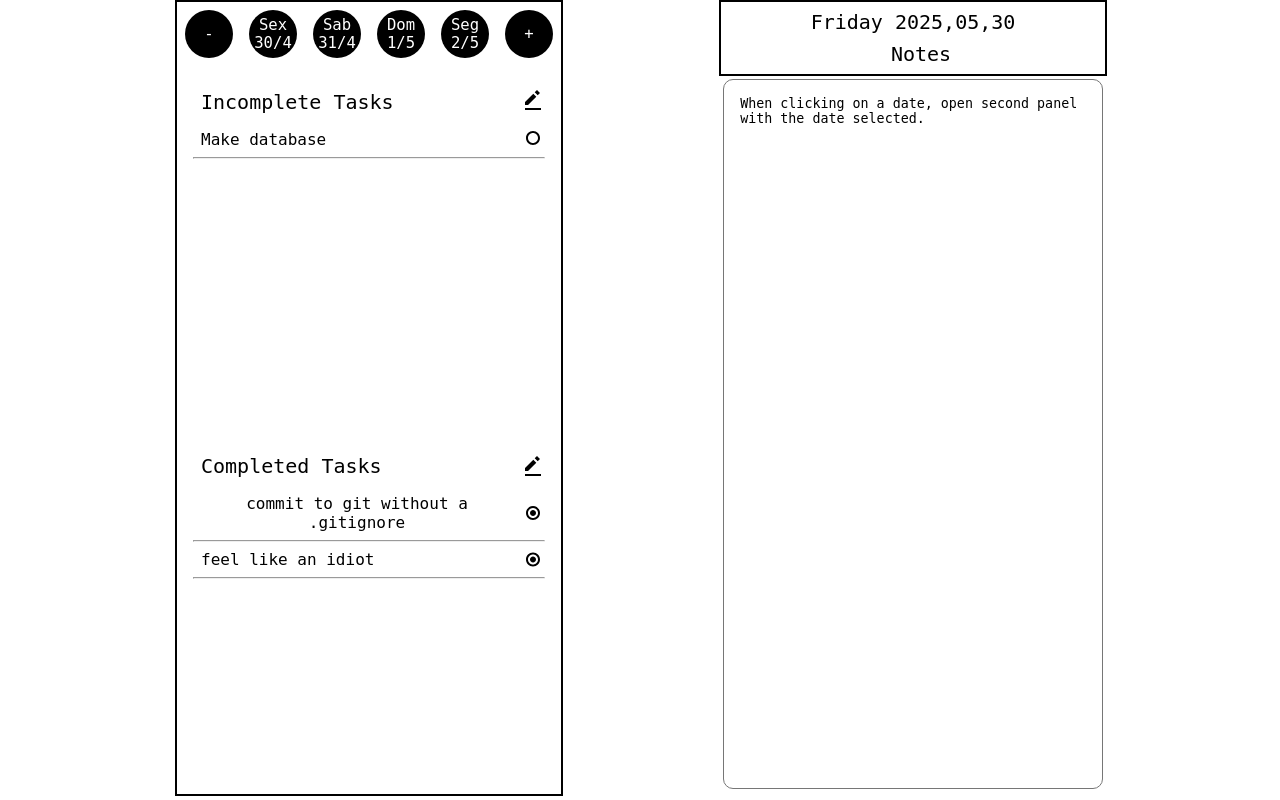
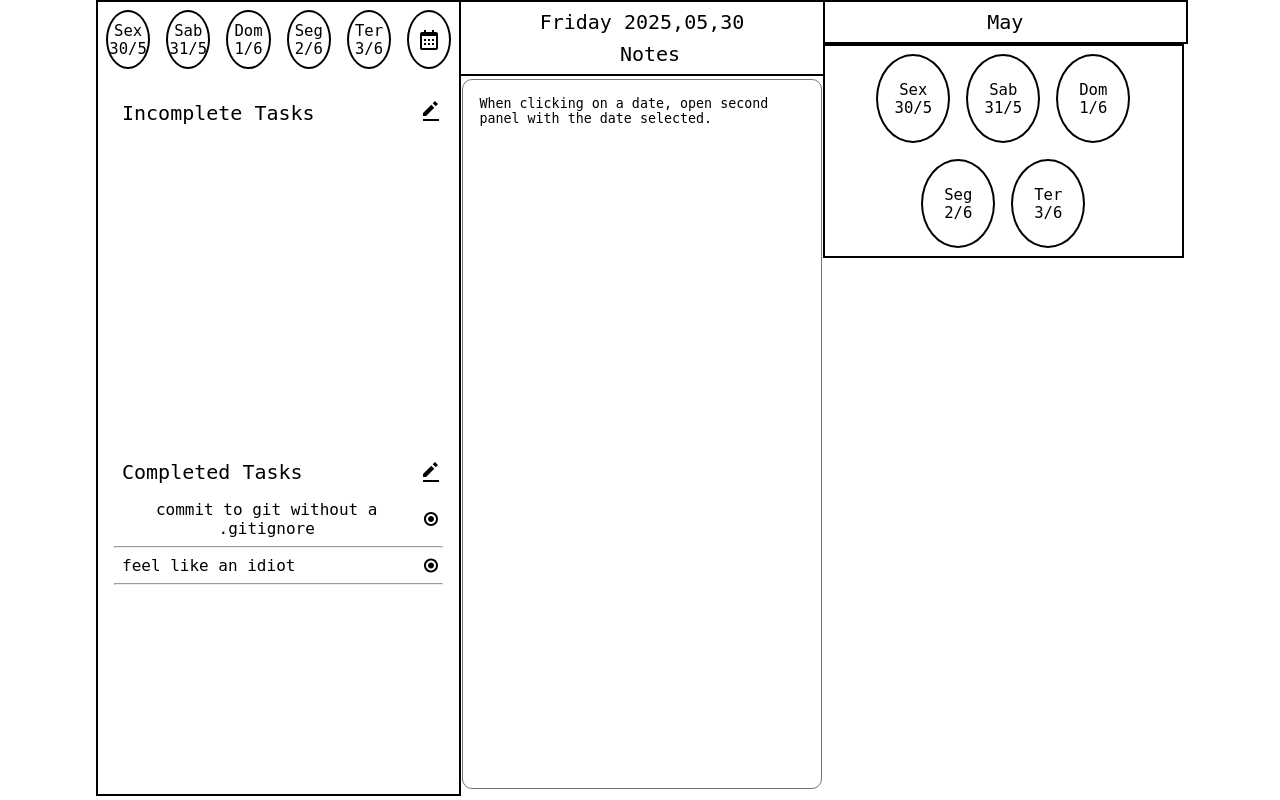
Before and after one commit to Ulysses-Alves/flask-test-project, a Flask app: page / in a window 1280 px wide. Run offline with Flask 3, Linux system fonts and the light colour scheme; parts of the project's set-up code (start-up, migrations or seed data) failed here and were passed over.

Commit message:
adicionada lógica inicial para o painel do calendário

```diff
--- a/main.py
+++ b/main.py
@@ -14,7 +14,7 @@ app.config['DEBUG'] = True
 @app.route('/')
 def index():
     date = datetime.now()
-    return render_template('index.html', current_date = date.strftime("%Y,%m,%d"), current_weekday_ab = date.strftime("%a"), current_weekday = date.strftime("%A"))
+    return render_template('index.html', current_date = date.strftime("%Y,%m,%d"), current_weekday_ab = date.strftime("%a"), current_weekday = date.strftime("%A"), current_month = date.strftime("%B"))
 
 if __name__ == '__main__':
     app.run(debug=True)
--- a/static/css/style.css
+++ b/static/css/style.css
@@ -15,12 +15,17 @@ p{
     margin: 0.5rem;
 }
 
-#main-panel{
+#tasks-panel{
     width: 30vw;
     height: 99vh;
 }
 
-#second-panel{
+#notes-panel{
+    width: 30vw;
+    height: 99vh;
+}
+
+#calendar-panel{
     width: 30vw;
     height: 99vh;
 }
@@ -92,6 +97,10 @@ p{
     width: 85vw;
 }
 
+.fill-width{
+    width: 100%;
+}
+
 .center-text{
     text-align: center;
 }
@@ -106,6 +115,10 @@ p{
     flex-direction: row;
 }
 
+.wrap{
+    flex-wrap: wrap;
+}
+
 .align-center{
     align-items: center;
 }
@@ -118,6 +131,10 @@ p{
     justify-content: space-around;
 }
 
+.just-center{
+    justify-content: center;
+}
+
 .t{
     width: 30vw;
     height: 90vh;
@@ -127,9 +144,10 @@ p{
     position: relative;
     width: 25%;
     border-radius: 50%;
-    background-color: black;
+    background-color: white;
     max-width: 70px;
     margin: 0.5rem;
+    border: 2px solid black;
 }
 .circle::after{
     content:"";
@@ -139,7 +157,7 @@ p{
 
 .circle-text{
     position: absolute;
-    color: white;
+    color: black;
     font-size: larger;
     width: 100%;
     height: 100%;
--- a/static/js/button-script.js
+++ b/static/js/button-script.js
@@ -39,4 +39,12 @@ function saveTask(task){
 }
 
 function setAsComplete(){
+    //ask for confirmation, move date.
 }
+
+function openMonthPanel(){
+}
+
+function getDateToDo(){
+    // need to get incomplete task, completed tasks
+}
--- a/static/js/date-script.js
+++ b/static/js/date-script.js
@@ -2,41 +2,53 @@
 const baseDate = currentDate;
 const nextDates = [];
 const weekDays = ["Dom", "Seg", "Ter", "Qua", "Qui", "Sex", "Sab"];
+const months = []
+const dayAmount = 5;
 
 const selector = document.getElementById("date-selector");
+const calendar = document.getElementById("calendar-container");
 
-document.addEventListener("DOMContentLoaded", getNextDates());
+document.addEventListener("DOMContentLoaded", () => {
+    addDatesToSelector()
+    loadCalendar()
+});
 
-function getNextDates(){
     //look into progressive mutation of this code
     // for (let i = 1; i < 6; i++) {
     //     nextDates.push(new Date(date.setDate(date.getDate() + i)));
     // }
-    for(let i = 0; i < 4; i++){
+
+function addDatesToSelector(){
+
+    for(let i = 0; i < dayAmount; i++){
         const date = new Date(baseDate);
         date.setDate(date.getDate()+i);
         nextDates.push(date);
     }
-    addDatesToSelector();
-}
 
-function addDatesToSelector(){
-    selector.innerHTML += `
-        <div class="circle">
-                <div class="circle-text">-</div>
-            </div>
-        `;
-
-    for(let i = 0; i < 4; i++){
+    for(let i = 0; i < dayAmount; i++){
+        console.log(nextDates[i]);
+        console.log(nextDates[i].getMonth());
         selector.innerHTML += `
         <div class="circle">
-                <div class="circle-text">${weekDays[nextDates[i].getDay()]}<br>${nextDates[i].getDate() + "/" + nextDates[i].getMonth()}</div>
+                <button class="btn" onclick="getDateToDo()" type="button"><div class="circle-text">${weekDays[nextDates[i].getDay()]}<br>${nextDates[i].getDate() + "/" + (nextDates[i].getMonth() + 1)}</div></button>
             </div>
         `;
     }
     selector.innerHTML += `
         <div class="circle">
-                <div class="circle-text">+</div>
+               <button class="btn" onclick="openMonthPanel()" type="button"><div class="circle-text"><img src="/static/img/bx-calendar.svg" alt="move back one day"></div></button>
             </div>
         `;
 }
+//sunday based calendar, rather than fixed amount.
+//check what today is, is sunday? if not find previous sunday, start calendar from that sunday. go for four sundays?
+function loadCalendar(){
+    for(let i = 0; i < dayAmount; i++){
+        calendar.innerHTML += `
+        <div class="circle">
+                <button class="btn" onclick="getDateToDo()" type="button"><div class="circle-text">${weekDays[nextDates[i].getDay()]}<br>${nextDates[i].getDate() + "/" + (nextDates[i].getMonth() + 1)}</div></button>
+            </div>
+        `;
+    }
+}
--- a/templates/index.html
+++ b/templates/index.html
@@ -8,26 +8,8 @@
 </head>
 <body class="center center-text flex-row space-around">
 
-    <div id="main-panel" class="flex-column border">
-        <div id="date-selector" class="flex-row">
-            <!-- <div class="circle">
-                <div class="circle-text">{{current_weekday_ab}}<br>{{current_date}}</div>
-            </div>
-            <div class="circle">
-                <div class="circle-text">{{current_weekday_ab}}<br>{{current_date}}</div>
-            </div>
-            <div class="circle">
-                <div class="circle-text">{{current_weekday_ab}}<br>{{current_date}}</div>
-            </div>
-            <div class="circle">
-                <div class="circle-text">{{current_weekday_ab}}<br>{{current_date}}</div>
-            </div>
-            <div class="circle">
-                <div class="circle-text">{{current_weekday_ab}}<br>{{current_date}}</div>
-            </div>
-            <div class="circle">
-                <div class="circle-text">{{current_weekday_ab}}<br>{{current_date}}</div>
-            </div> -->
+    <div id="tasks-panel" class="flex-column border">
+        <div id="date-selector" class="flex-row space-around">
         </div>
         <div id="things-to-do">
              <div class="section-title flex-row space-bet task">
@@ -35,11 +17,6 @@
                 <button class="btn" onclick="isInputActive()" type="button"><img src="{{ url_for('static', filename='img/bxs-edit-alt.svg')}}" alt="add new task button"></button>
              </div>
              <div id="current-task-container">
-                 <div class="task flex-row space-bet">
-                    <p>Make database</p>
-                   <button class="btn" onclick="setAsComplete()" type="button"> <img src="{{ url_for('static', filename='img/bx-radio-circle.svg')}}" alt="complete task radio button"></button>
-                 </div>
-                 <hr>
              </div>
         </div>
         <div id="things-completed">
@@ -62,7 +39,7 @@
         </div>
     </div>
 
-    <div id="second-panel" class="flex-column align-center">
+    <div id="notes-panel" class="flex-column align-center">
         <div class="center-text section-title border">
             <p class="title-background">{{current_weekday}} {{current_date}}</p>
             <p class="section-title">Notes</p>
@@ -70,12 +47,21 @@
             <textarea id="notes-area" type="text">When clicking on a date, open second panel with the date selected.</textarea>
     </div>
 
+    <div id="calendar-panel" class="flex-column">
+        <div class="section-title border">
+            <p class="title-background">{{current_month}}</p>
+        </div>
+        <div id="calendar-container" class="border flex-row wrap just-center">
+
+        </div>
+    </div>
+
 </body>
 
 <script>
-    const weekDay = {{ current_weekday|tojson }}
-    const weekDayAb = {{ current_weekday_ab|tojson }}
-    const currentDate = {{ current_date|tojson }}
+    const weekDay = {{ current_weekday|tojson }};
+    const weekDayAb = {{ current_weekday_ab|tojson }};
+    const currentDate = {{ current_date|tojson }};
 </script>
 <script src="{{url_for('static', filename='js/date-script.js')}}"></script>
 <script src="{{url_for('static', filename='js/button-script.js')}}"></script>
```
Also changed, not shown: static/img/bx-calendar.svg (added), static/img/bx-left-arrow.svg (added), static/img/bx-notepad.svg (added), static/img/bx-right-arrow.svg (added).
